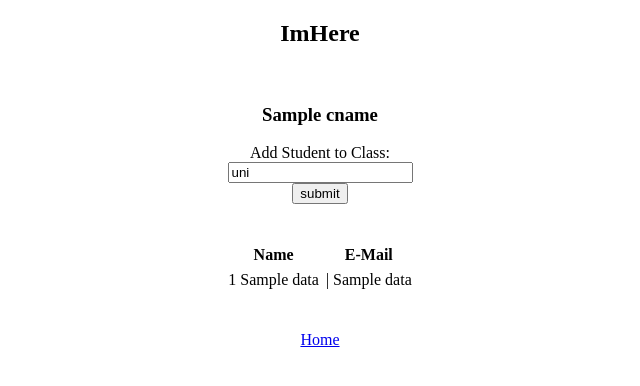
After one commit to youngthejames/ImHere, a Flask app: template templates/view_class.html in a window 1280 px wide. The commit adds this page. Shown: the top 386 px of the page, without its empty margins (320-960 px from the left). Run offline with Flask 2, Linux system fonts and the light colour scheme; the template is opened without the code that fills it: most values are stand-ins (such as "Sample title", 1, 10 or a date in 2020); parts of the project's set-up code (start-up, migrations or seed data) failed here and were passed over.

Commit message:
view class page up and running
able to add a uni in the view class, must be a valid uni

written by Ricky and Peter

```diff
--- a/app.py
+++ b/app.py
@@ -223,6 +223,47 @@ def add_class():
         return flask.redirect(flask.url_for('main_teacher'))
 
 
+@app.route('/protected/view_class', methods=['POST', 'GET'])
+def view_class():
+    if request.method == "POST":
+
+        cid = request.form['cid']
+
+        if 'student' in request.form.keys():
+            uni = request.form['student']
+
+            query = "select sid from students where uni = '%s'" % uni
+            cursor = g.conn.execute(query)
+
+            for result in cursor:
+                sid = result[0]
+
+            query = 'insert into enrolled_in values (%s, %s)' % (sid, cid)
+            g.conn.execute(query)
+            print 'after execute query'
+
+        query = 'select name from courses where cid = %s' % cid
+        cursor = g.conn.execute(query)
+
+        for result in cursor:
+            name = result[0]
+
+        query = 'select name, family_name, email from users, enrolled_in where users.uid = enrolled_in.sid and enrolled_in.cid = %s' % cid
+        cursor = g.conn.execute(query)
+
+        students = []
+        for result in cursor:
+            students.append(result)
+        cursor.close()
+
+        context = dict(data = students)
+
+        return render_template('view_class.html', cid=cid, cname=name, **context)
+
+    elif request.method == "GET":
+        return flask.redirect(flask.url_for('index'))
+
+
 @app.route('/protected')
 def protected():
     return flask.redirect(flask.url_for('index'))
--- /dev/null
+++ b/templates/view_class.html
@@ -0,0 +1,38 @@
+<!DOCTYPE html>
+<html lang="en">
+<head>
+    <meta charset="UTF-8">
+    <title>{{cname}}</title>
+</head>
+<body>
+<center>
+    <h2>ImHere</h2><br>
+
+    <h3>{{cname}}</h3>
+
+    Add Student to Class:<br>
+    <form method="POST" action="/protected/view_class">
+        <input type="text" required name="student" value="uni">
+        <br>
+        <button name="cid" value={{cid}}>submit</button>
+    </form><br><br>
+
+    <table cellspacing="5">
+    <thead>
+        <tr><th>Name</th><th>E-Mail</th></tr>
+    </thead>
+    {% for n in data %}
+    <tr>
+        <td>{{n[0]}} {{n[1]}}</td>
+        <td>| {{n[2]}}</td>
+    </tr>
+    {% endfor %}
+    </table><br><br>
+
+
+
+    <a href="/protected/main_teacher">Home</a>
+</center>
+
+</body>
+</html>
```
Also changed, not shown: templates/main_teacher.html (+20 -3 lines).
